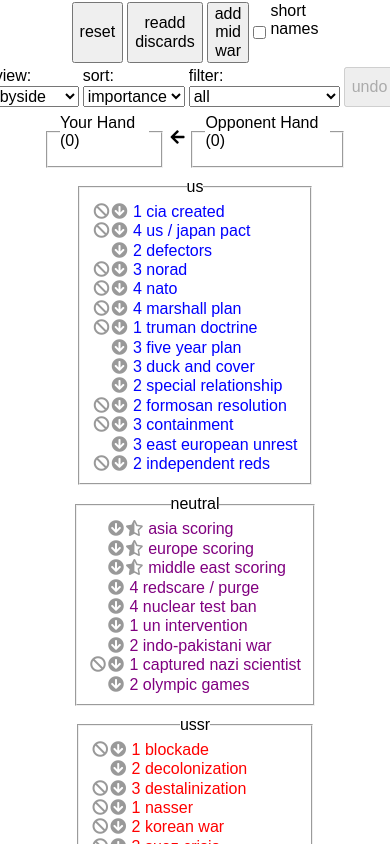
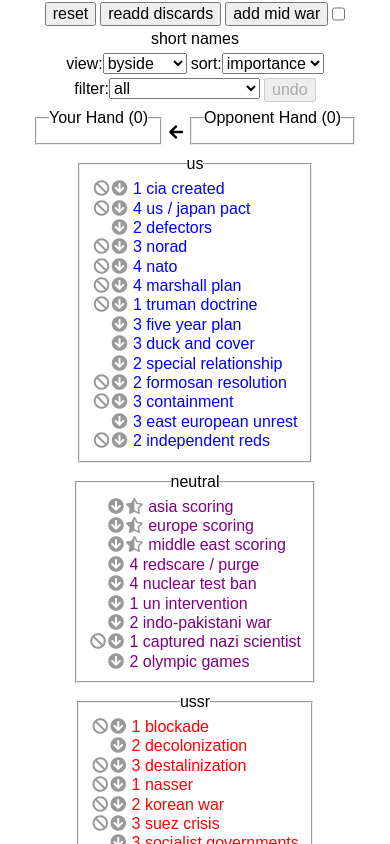
Before and after one commit to mindreader/twilight-struggle-counter, a React (Create React App) app: page / in a window 390 px wide. Shown: the top 844 px of the page. Built offline with nearby package versions, Linux system fonts and the light colour scheme.

Commit message:
Adding flex wrapping to buttons for slightly better mobile experience.

```diff
--- a/src/App.css
+++ b/src/App.css
@@ -34,20 +34,21 @@ i.fa-arrow-right {
   padding: 5px;
 }
 
-.bothhands, .buttons {
+.bothhands {
   display: flex;
   justify-content: center;
-  margin: 0 auto;
-  max-width: 80%;
 }
 
-.buttons > * {
+div.buttons > div {
+  display: flex;
+  justify-content: center;
+  flex-wrap: wrap;
+}
+
+div.buttons > div > * {
   margin: 2px;
 }
 
-.buttons {
-  width: 50%;
-}
 ul {
   padding: 0px;
   list-style-type: none;
--- a/src/App.js
+++ b/src/App.js
@@ -498,9 +498,10 @@ class App extends Component {
 
     return (
       <div className="App">
-        <div className={["buttons"].join(" ")}>
+        <div className="buttons">
+          <div>
             <button onClick={() => this.reset()}>reset</button>
-          <button onClick={() => this.addDiscards()}>readd discards</button>
+            <button title="Note: cards in deck will be moved to opponent's hand" onClick={() => this.addDiscards()}>readd discards</button>
             <button className={this.nextPhaseVisibility() ? [] : ["hidden"]} onClick={() => this.changePhase()}>
               {this.nextPhaseLabel()}
             </button>
@@ -513,7 +514,7 @@ class App extends Component {
             <label htmlFor="shortnames">short names</label>
           </div>
 
-        <div className={["buttons"].join(" ")}>
+          <div>
             <label>
               view:
               <select value={this.state.data.get("viewBy")} onChange={this.setView}>
@@ -535,6 +536,7 @@ class App extends Component {
             <button disabled={!this.state.data.get("lastState")} onClick={this.undo}>
               undo
             </button>
+          </div>
         </div>
         <div className="bothhands">
           <div className="hand lefthand">
```
Lines whose indentation alone changed are shown as unchanged.
